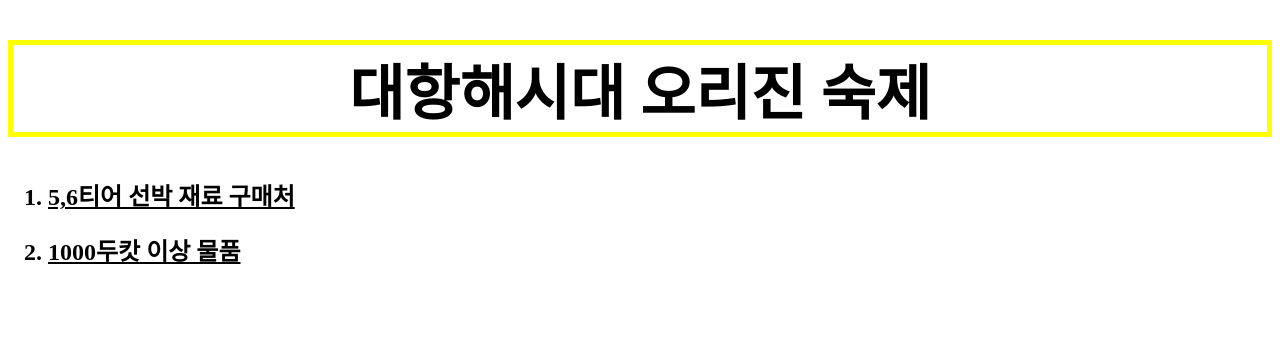
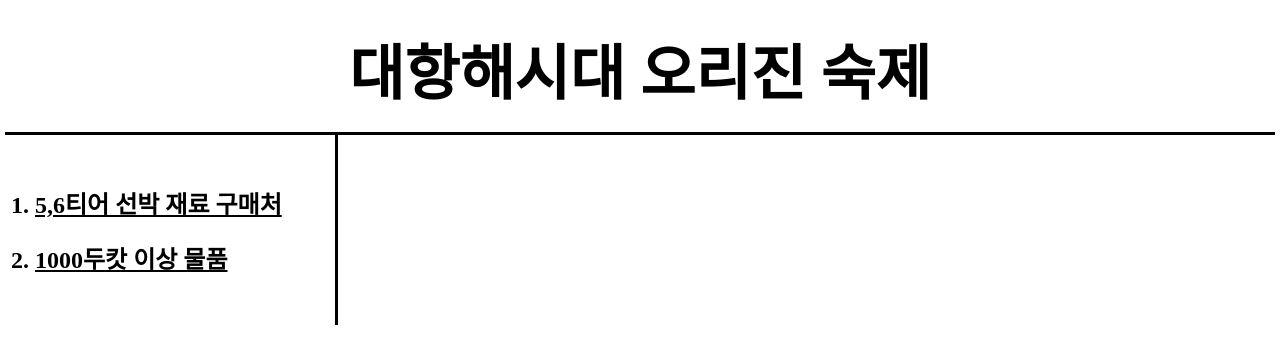
Before and after one commit to jmk1118/WebTest, a plain HTML site: page index.html in a window 1280 px wide. Drawn offline with Linux system fonts and the light colour scheme.

Commit message:
fix: css 박스 모델 적용

```diff
--- a/index.html
+++ b/index.html
@@ -11,9 +11,19 @@
                 font-size: 60px;
                 text-align: center;
                 color:black;
-                border-width: 5px;
-                border-color: yellow;
-                border-style: solid;
+                border-bottom: 3px solid black;
+                padding: 20px;
+                margin: 0px;
+            }
+            ol {
+                border-right: 3px solid black;
+                width: 300px;
+                padding: 30px;
+                padding-right: 0px;
+                margin: 0px;
+            }
+            body {
+                margin: 5px;
             }
         </style>
     </head>
```
